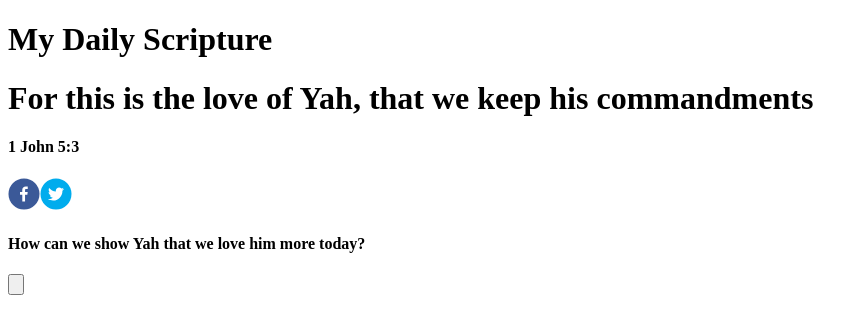
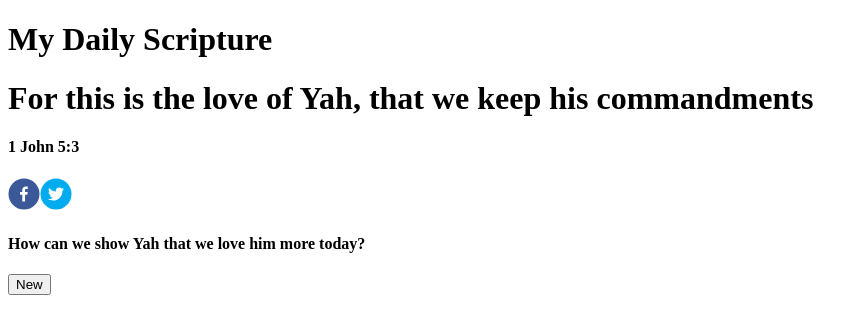
Before and after one commit to rhomanjames/daily-scripture-generator, a Next.js app: page / in a window 1280 px wide. Shown: the top 334 px of the page, without its empty margins (0-868 px from the left). Built offline with nearby package versions, Linux system fonts and the light colour scheme.

Commit message:
Deleted heroicons

```diff
--- a/components/Body.js
+++ b/components/Body.js
@@ -1,6 +1,5 @@
 import React from 'react';
-import { RefreshIcon} from '@heroicons/react/outline';
-import NewScript from '../components/NewScript';
+import NewScript from '../components/NewScript'
 import { useRouter } from 'next/router'
 
 
@@ -14,7 +13,7 @@ function Body() {
             < NewScript />
             {/*Buttons*/}
             <div className="space-x-4 mt-4 flex w-full justify-center items-center">
-                <button className="p-2 rounded-full"><RefreshIcon onClick={() => router.reload()}className="h-4 hover:-rotate-180 transition"/></button>
+                <button onClick={() => router.reload()} className="p-2 rounded-full text-xs bg-gray-300">New</button>
             </div>
         </div>
     )
--- a/components/NewScript.js
+++ b/components/NewScript.js
@@ -1,6 +1,6 @@
 import React from 'react'
-import {TwitterIcon, FacebookIcon, EmailIcon, LinkedinIcon} from "react-share"
-import {EmailShareButton, TwitterShareButton, FacebookShareButton, LinkedinShareButton} from "react-share"
+import {TwitterIcon, FacebookIcon} from "react-share"
+import {TwitterShareButton, FacebookShareButton} from "react-share"
 
 function NewScript() {
 
```
